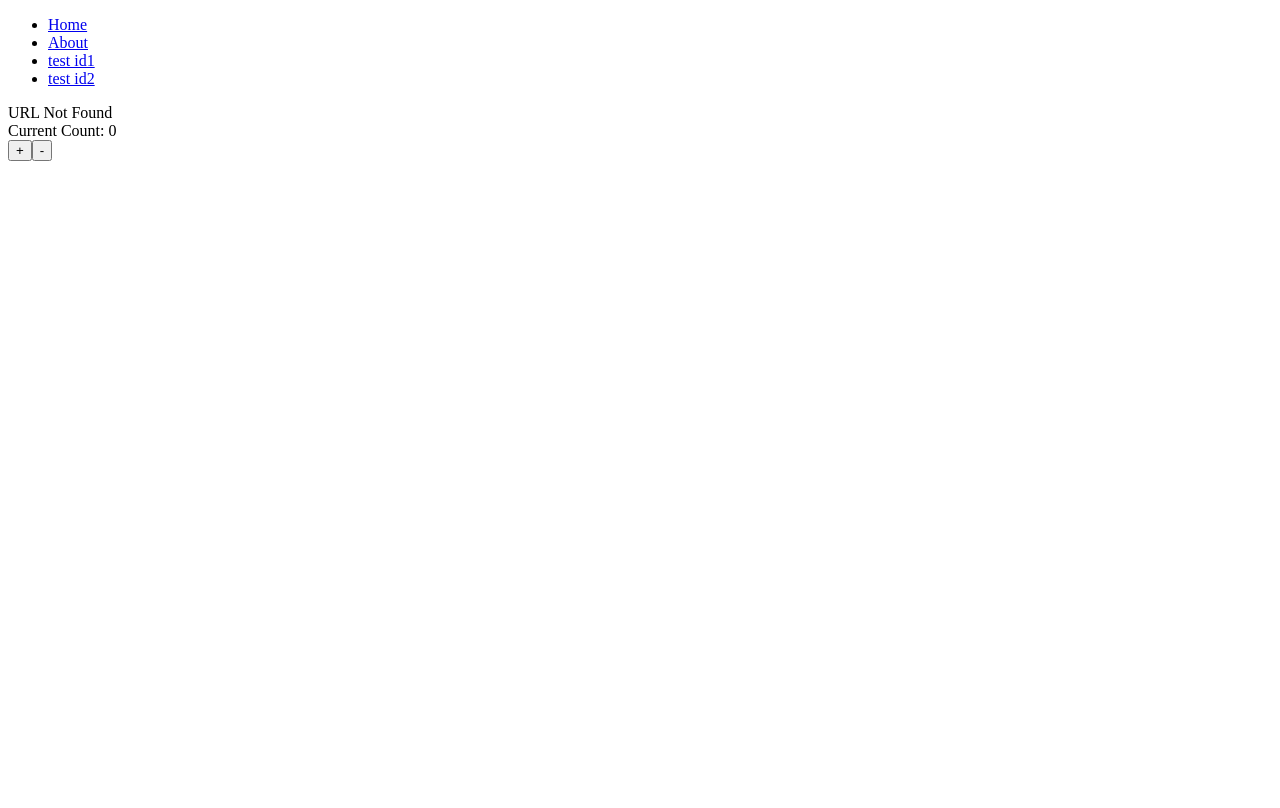
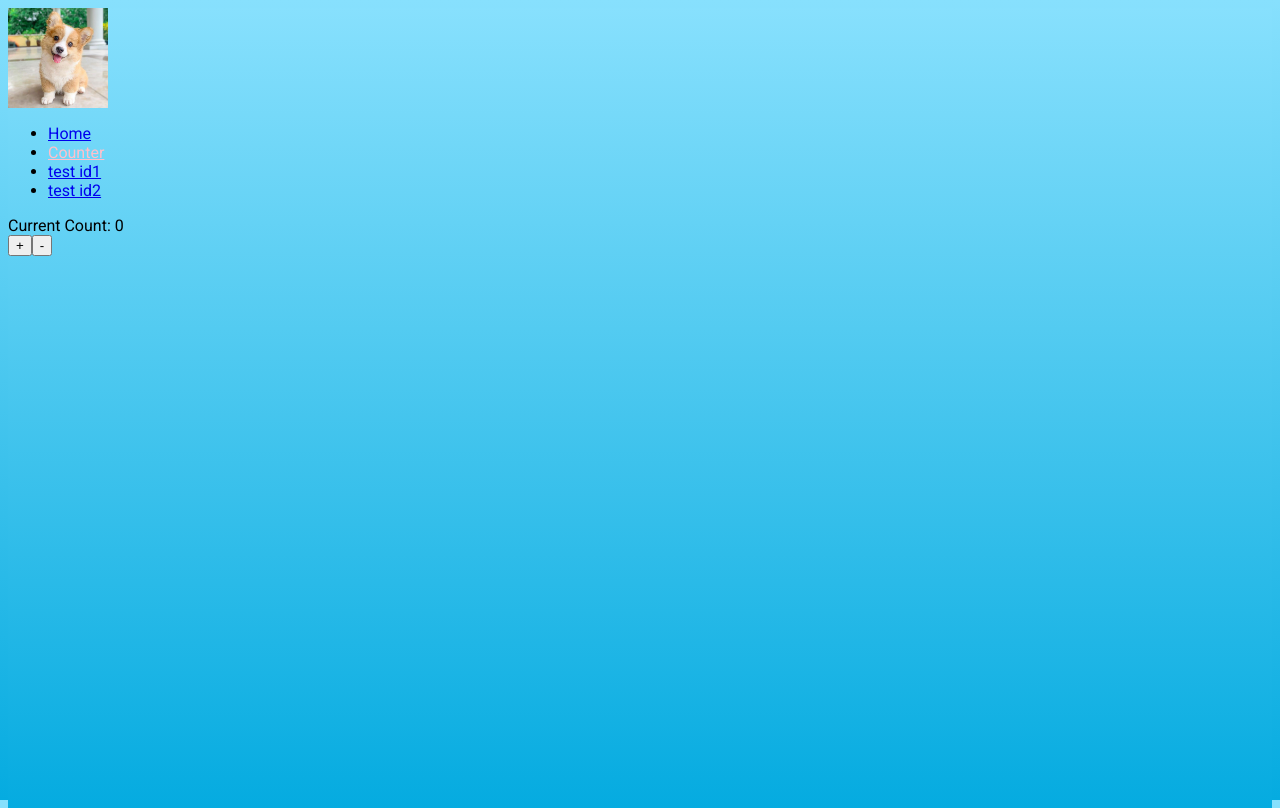
Before and after one commit to sojungpak/sojungpak.github.io, a React app: page /counter in a window 1280 px wide. Before the commit this address had no page. Built offline with nearby package versions, Linux system fonts and the light colour scheme.

Commit message:
reformatting for code organization

```diff
--- a/src/components/App.js
+++ b/src/components/App.js
@@ -1,52 +1,15 @@
 import React from 'react';
-
 import {
-  BrowserRouter as Router, Route, NavLink, Switch,
+  BrowserRouter as Router,
 } from 'react-router-dom';
 
-import Counter from './counter';
-import Controls from './controls';
+import Navbar from './nav/navbar';
 
-const About = (props) => {
-  return <div> All there is to know about me </div>;
-};
-const Welcome = (props) => {
-  return <div>Welcome</div>;
-};
-const Nav = (props) => {
-  return (
-    <nav>
-      <ul>
-        <li><NavLink to="/" exact>Home</NavLink></li>
-        <li><NavLink to="/about">About</NavLink></li>
-        <li><NavLink to="/test/id1">test id1</NavLink></li>
-        <li><NavLink to="/test/id2">test id2</NavLink></li>
-      </ul>
-    </nav>
-  );
-};
-const Test = (props) => {
-  return <div> ID: {props.match.params.id} </div>;
-};
-const FallBack = (props) => {
-  return <div>URL Not Found</div>;
-};
 const App = (props) => {
   return (
     <Router>
-      <div>
-        <Nav />
-        <Switch>
-          <Route exact path="/" component={Welcome} />
-          <Route path="/about" component={About} />
-          <Route exact path="/test/:id" component={Test} />
-          <Route component={FallBack} />
-        </Switch>
-      </div>
-      <Counter />
-      <Controls />
+      <Navbar />
     </Router>
-
   );
 };
 
--- a/src/components/controls.js
+++ b/src/components/counter/controls.js
@@ -2,7 +2,7 @@
 import { connect } from 'react-redux';
 import { withRouter } from 'react-router-dom';
 
-import { increment, decrement } from '../actions';
+import { increment, decrement } from '../../actions';
 
 const Controls = (props) => {
   return (
--- a/src/components/counter.js
+++ b/src/components/counter/countText.js
@@ -3,7 +3,7 @@
 import { withRouter } from 'react-router-dom';
 
 // this can be dumb or smart component - connect works with either
-const Counter = (props) => {
+const CountText = (props) => {
   return (
     <div>
       Current Count: {props.count}
@@ -20,4 +20,4 @@
 
 // react-redux glue -- outputs Container that know state in props
 // also with an optional HOC withRouter
-export default withRouter(connect(mapStateToProps, null)(Counter));
+export default withRouter(connect(mapStateToProps, null)(CountText));
--- /dev/null
+++ b/src/components/counter/counter.js
@@ -0,0 +1,15 @@
+import React from 'react';
+
+import CountText from './countText';
+import Controls from './controls';
+
+const Counter = (props) => {
+  return (
+    <div>
+      <CountText />
+      <Controls />
+    </div>
+  );
+};
+
+export default Counter;
--- /dev/null
+++ b/src/components/nav/navLinks.js
@@ -0,0 +1,17 @@
+import React from 'react';
+import { NavLink } from 'react-router-dom';
+
+const NavLinks = (props) => {
+  return (
+    <nav>
+      <ul>
+        <li><NavLink to="/" exact>Home</NavLink></li>
+        <li><NavLink to="/counter">Counter</NavLink></li>
+        <li><NavLink to="/test/id1">test id1</NavLink></li>
+        <li><NavLink to="/test/id2">test id2</NavLink></li>
+      </ul>
+    </nav>
+  );
+};
+
+export default NavLinks;
--- /dev/null
+++ b/src/components/nav/navbar.js
@@ -0,0 +1,14 @@
+import React from 'react';
+import NavLinks from './navLinks';
+import Switch from './switch';
+
+const Navbar = (props) => {
+  return (
+    <div>
+      <NavLinks />
+      <Switch />
+    </div>
+  );
+};
+
+export default Navbar;
--- /dev/null
+++ b/src/components/nav/switch.js
@@ -0,0 +1,29 @@
+import React from 'react';
+import { Switch, Route } from 'react-router-dom';
+
+import Counter from '../counter/counter';
+
+const Welcome = (props) => {
+  return <div>Welcome</div>;
+};
+
+const Test = (props) => {
+  return <div> ID: {props.match.params.id} </div>;
+};
+
+const FallBack = (props) => {
+  return <div>URL Not Found</div>;
+};
+
+const Nav = (props) => {
+  return (
+    <Switch>
+      <Route exact path="/" component={Welcome} />
+      <Route path="/counter" component={Counter} />
+      <Route exact path="/test/:id" component={Test} />
+      <Route component={FallBack} />
+    </Switch>
+  );
+};
+
+export default Nav;
--- a/src/index.js
+++ b/src/index.js
@@ -1,5 +1,6 @@
 import React from 'react';
 import ReactDOM from 'react-dom';
+import './styles/style.scss';
 import { Provider } from 'react-redux';
 import { createStore, applyMiddleware, compose } from 'redux';
 
```
Also changed, not shown: 1 other file (tests, documents, lock files or other folders).
